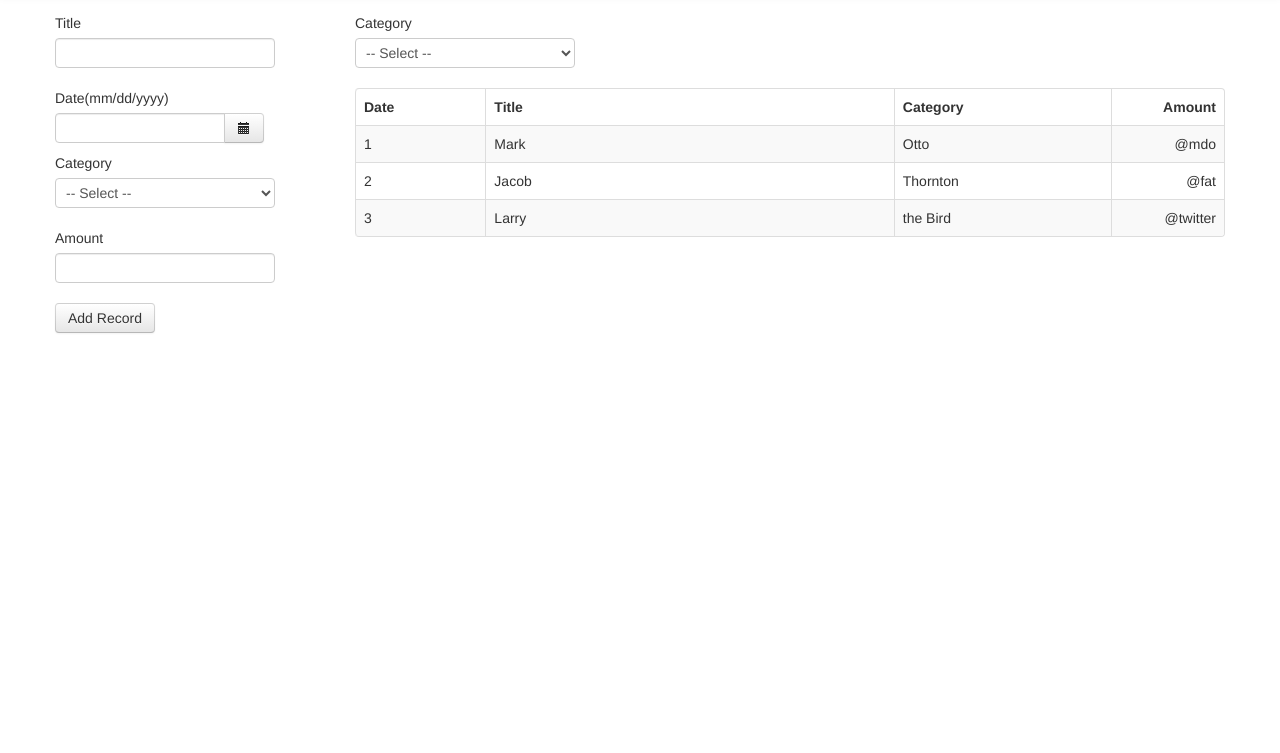
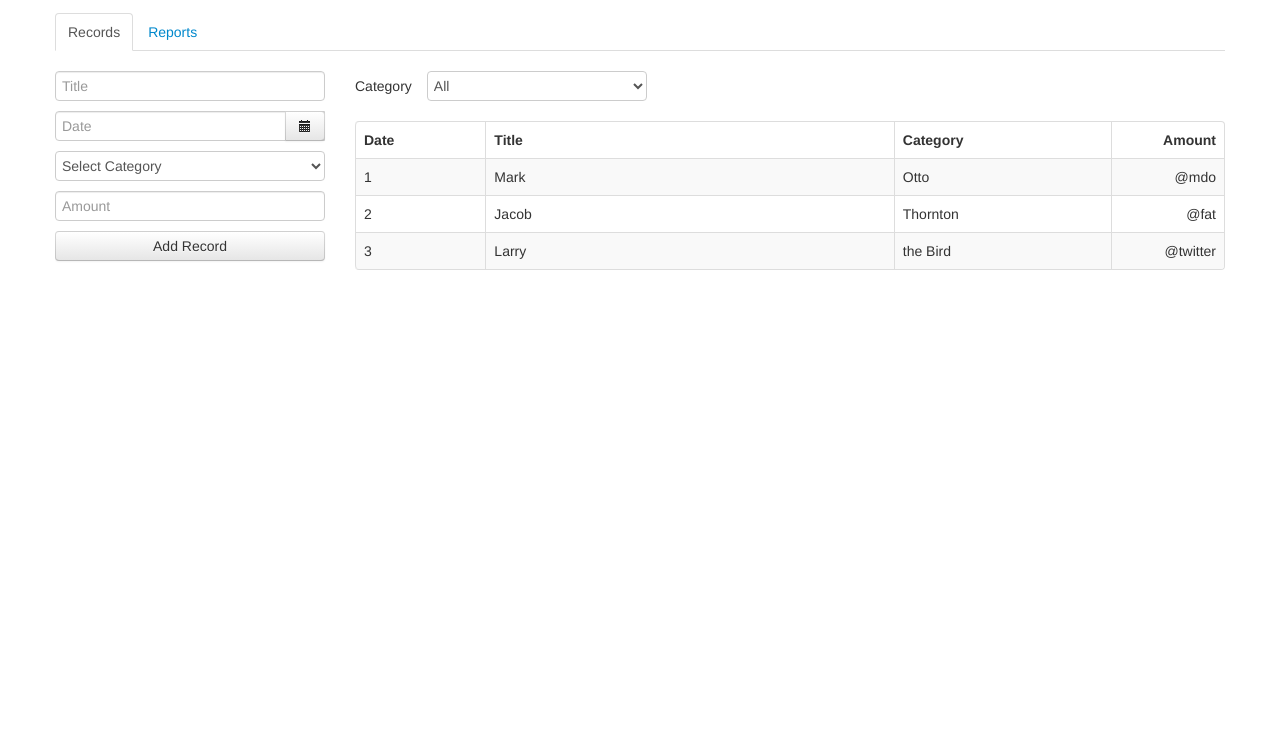
Before and after one commit to leroyfernandes/xt, a website: page index.htm in a window 1280 px wide. Shown: the part 47-800 px from the top of the page. Drawn offline with Linux system fonts and the light colour scheme.

Commit message:
Changes in structure and related CSS

```diff
--- a/app/styles/main.scss
+++ b/app/styles/main.scss
@@ -7,12 +7,48 @@ body{
 	}
 }
 
+/* Tweaked the padding left of Select box text to match input fields */
+select{
+	padding-left: 2px;
+}
 
 .navbar-fixed-top{ /* On resizing the screen the fixed navbar is wrongly repositioned */
 	top: 0;
 }
 
+.input-append{
+	position: relative;
+	margin-bottom: 10px;
+	button{
+		position: absolute;
+		right: 0%;
+	}
+}
+
+/* TODO: The @media breaks grunt build
+@media screen and (max-width: 767px){
+	input{
+		&[class*='span']{
+			display: block;
+			width: 100%;
+		}
+	}
+}
+*/
+
 /* END Styles override */
+
+/* #view-records */
+
+#select-category{
+	label{
+		width: auto;
+		padding-right: 15px;
+	}
+	.controls{
+		margin-left: 0;
+	}
+}
 
 #spendtable{
 	.st-date{
@@ -36,3 +72,5 @@ body{
 		}
 	}
 }
+
+/* END #view-records */
--- a/index.htm
+++ b/index.htm
@@ -17,7 +17,7 @@
 
 <body>
   <main role="main" id="main">
-  <div class="navbar navbar-inverse navbar-fixed-top">
+  <div class="navbar navbar-inverse navbar-fixed-top" style="display: none;">
     <div class="navbar-inner">
       <div class="container-fluid">
         <a class="btn btn-navbar collapsed" data-toggle="collapse" data-target=".nav-collapse">
@@ -39,30 +39,52 @@
       </div>
     </div>
   </div>
+
   <div class="container">
+    <div class="tabbable"> <!-- Only required for left/right tabs -->
+      <ul class="nav nav-tabs">
+        <li class="active"><a href="#records" data-toggle="tab">Records</a></li>
+        <li><a href="#reports" data-toggle="tab">Reports</a></li>
+      </ul>
+      <div class="tab-content">
+        <div class="tab-pane active" id="records">
           <div class="row">
-      <div class="span3">
+            <div id="add-records" class="span3">
               <form>
-          <div class="control-group">
-            <label class="control-label" for="inputTitle">Title</label>
                 <div class="controls">
-              <input id="recordTitle" type="text" name="title">
+                  <input id="recordTitle" class="span3" type="text" name="title" placeholder="Title">
                 </div>
-          </div>
-          <div class="control-group">
-            <label class="control-label" for="inputDate">Date(mm/dd/yyyy)</label>
-            <div class="controls">
                 <div class="input-append">
-                <input id="recordDate" class="span2" id="appendedInputButton" type="text">
+                  <input id="recordDate" class="span3" id="appendedInputButton" type="text" placeholder="Date">
                   <button class="btn" type="button"><i class="icon-calendar"></i></button>
                 </div>
+                <div class="controls">
+                  <select id="recordCategory" class="span3" name="category">
+                    <option value="0">Select Category</option>
+                    <option>Rent</option>
+                    <option>Groceries</option>
+                    <option>Household</option>
+                    <option>Entertainment</option>
+                    <option>Eating out</option>
+                  </select>
                 </div>
+                <div class="controls">
+                  <input id="recordAmount" class="span3" type="text" name="amount" placeholder="Amount">
                 </div>
+                <button type="submit" id="addRecord" class="btn btn-block">Add Record</button>
+
+              </form>
+            </div>
+
+            <div id="view-records" class="span9">
+              <div class="row">
+                <div class="span9">
+                  <form id="select-category" class="form-horizontal">
                     <div class="control-group">
-            <label class="control-label" for="inputCategory">Category</label>
+                      <label class="control-label" for="selectCategory">Category</label>
                         <div class="controls">
-              <select id="recordCategory" name="category">
-                <option>-- Select --</option>
+                          <select name="category">
+                            <option>All</option>
                             <option>Rent</option>
                             <option>Groceries</option>
                             <option>Household</option>
@@ -71,33 +93,7 @@
                           </select>
                         </div>
                     </div>
-          <div class="control-group">
-            <label class="control-label" for="inputAmount">Amount</label>
-            <div class="controls">
-              <input id="recordAmount" type="text" name="amount">
-            </div>
-          </div>
-          <div class="control-group">
-            <div class="controls">
-              <button type="submit" id="addRecord" class="btn">Add Record</button>
-            </div>
-          </div>
-
                   </form>
-      </div>
-
-      <div class="span9">
-        <div class="control-group">
-          <label class="control-label" for="selectCategory">Category</label>
-          <div class="controls">
-            <select name="category">
-              <option>-- Select --</option>
-              <option>Rent</option>
-              <option>Groceries</option>
-              <option>Household</option>
-              <option>Entertainment</option>
-              <option>Eating out</option>
-            </select>
                 </div>
               </div>
 
@@ -134,10 +130,14 @@
                         </tr>
                       </tbody>
                     </table>
-
-
                   </div>
                 </div>
+              </div>
+            </div>
+          </div>
+        </div>
+        <div class="tab-pane" id="reports">
+          <p>Howdy, I'm in Section 2.</p>
         </div>
       </div>
     </div>
```
Also changed, not shown: app/styles/main.css. Lines whose indentation alone changed are shown as unchanged.
